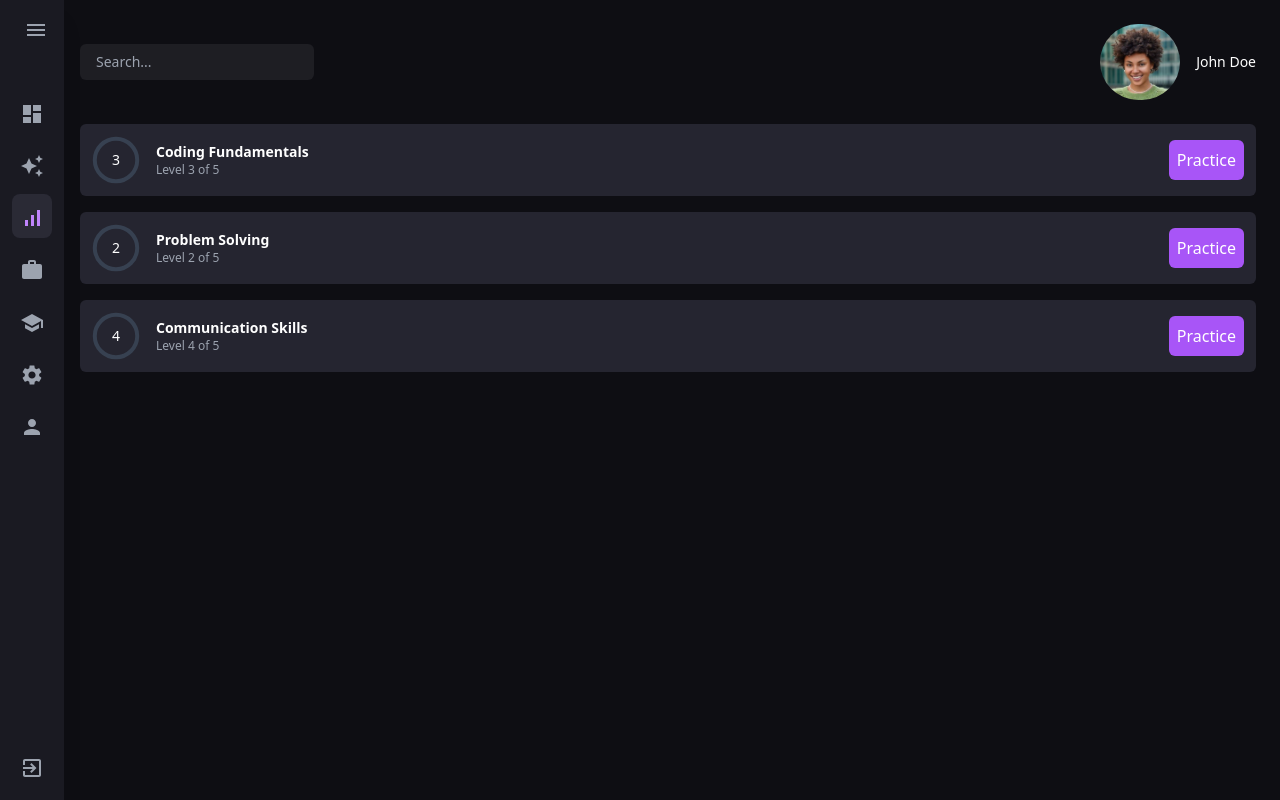
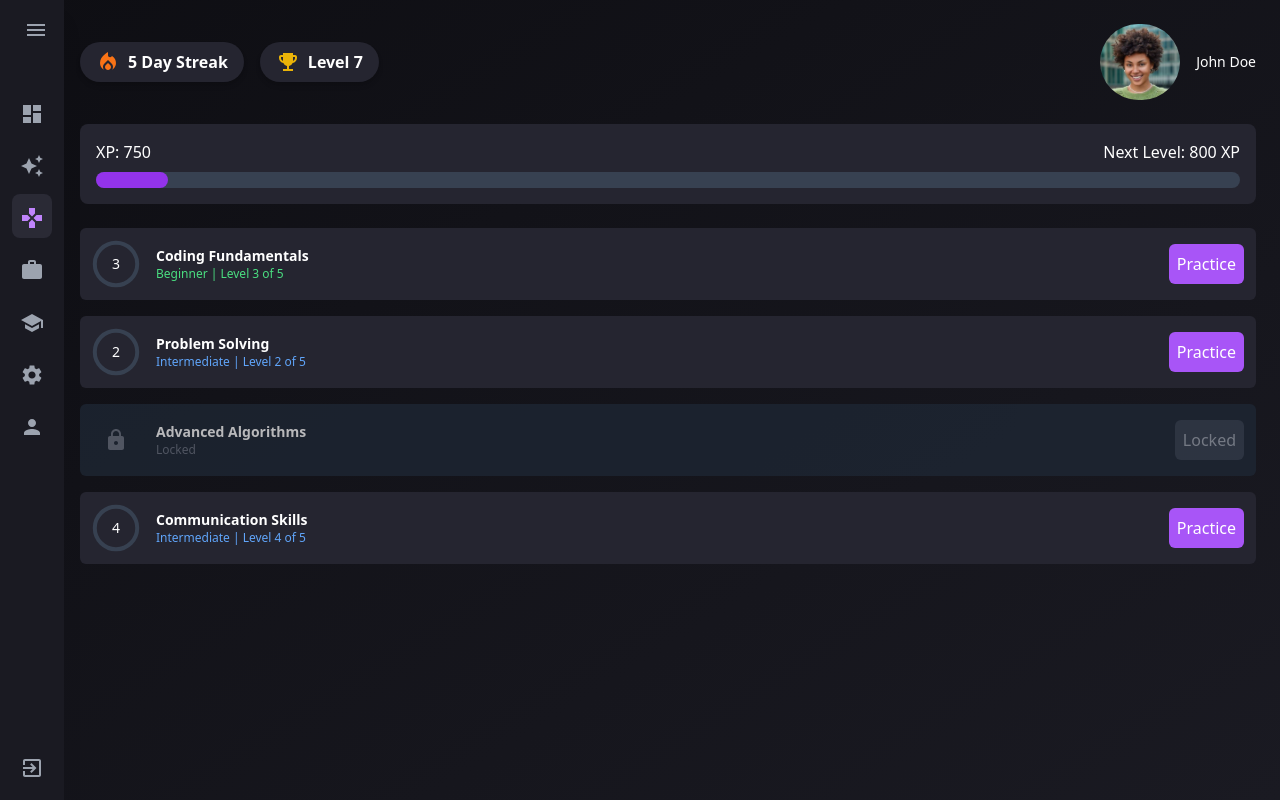
Before and after one commit to 4-DA/ready_to_connect_frontend, a Next.js app: page /SkillAssessment in a window 1280 px wide. Built offline with nearby package versions, Linux system fonts and the light colour scheme.

Commit message:
edits to game icon

```diff
--- a/components/Sidebar.tsx
+++ b/components/Sidebar.tsx
@@ -4,6 +4,7 @@ import Link from "next/link";
 import { usePathname } from "next/navigation";
 
 // ✅ Use direct imports for all icons
+import GamesIcon from "@mui/icons-material/Games";
 import DashboardIcon from "@mui/icons-material/Dashboard";
 import PersonIcon from "@mui/icons-material/Person";
 import WorkIcon from "@mui/icons-material/Work";
@@ -27,7 +28,7 @@ export default function Sidebar() {
     { icon: <DashboardIcon />, label: "Dashboard", href: "/" },
     { icon: <AutoAwesomeIcon />, label: "AI Mentor", href: "/AiMentor" },
     {
-      icon: <SignalCellularAltIcon />,
+      icon: <GamesIcon />,
       label: "Skills Assessment",
       href: "/SkillAssessment",
     },
--- a/components/SkillAssesment.tsx
+++ b/components/SkillAssesment.tsx
@@ -1,9 +1,15 @@
-'use client';
+"use client";
 
-import { useState } from 'react';
-import { Star as StarIcon, CheckCircle as CheckIcon } from '@mui/icons-material';
-import Image from 'next/image';
-import Sidebar from './Sidebar';
+import { useState } from "react";
+import {
+  Star as StarIcon,
+  CheckCircle as CheckIcon,
+  EmojiEvents as EmojiEventsIcon,
+  LocalFireDepartment as FireIcon,
+  Lock as LockIcon,
+} from "@mui/icons-material";
+import Image from "next/image";
+import Sidebar from "./Sidebar";
 
 // Define the type for a single skill
 interface Skill {
@@ -12,79 +18,152 @@ interface Skill {
   maxLevel: number;
   progress: number; // Percentage (0-100)
   completed: boolean;
+  difficulty: "Beginner" | "Intermediate" | "Advanced";
+  locked: boolean;
 }
 
 export default function SkillAssessments() {
+  const [userXP, setUserXP] = useState(750);
+  const [streak, setStreak] = useState(5);
   const [skills, setSkills] = useState<Skill[]>([
     {
-      name: 'Coding Fundamentals',
+      name: "Coding Fundamentals",
       level: 3,
       maxLevel: 5,
       progress: 60,
       completed: false,
+      difficulty: "Beginner",
+      locked: false,
     },
     {
-      name: 'Problem Solving',
+      name: "Problem Solving",
       level: 2,
       maxLevel: 5,
       progress: 85,
       completed: false,
+      difficulty: "Intermediate",
+      locked: false,
     },
     {
-      name: 'Communication Skills',
+      name: "Advanced Algorithms",
+      level: 1,
+      maxLevel: 5,
+      progress: 10,
+      completed: false,
+      difficulty: "Advanced",
+      locked: true,
+    },
+    {
+      name: "Communication Skills",
       level: 4,
       maxLevel: 5,
       progress: 20,
       completed: false,
+      difficulty: "Intermediate",
+      locked: false,
     },
   ]);
 
+  const getXPForLevel = (level: number) => {
+    return level * 100;
+  };
+
+  const getCurrentLevel = () => {
+    let level = 1;
+    while (userXP >= getXPForLevel(level)) {
+      level++;
+    }
+    return level - 1;
+  };
+
   const handleStartAssessment = (index: number) => {
+    if (skills[index].locked) return;
+
     const updatedSkills = [...skills];
-    updatedSkills[index].progress = Math.min(updatedSkills[index].progress + 20, 100);
-    if (updatedSkills[index].progress === 100 && updatedSkills[index].level < updatedSkills[index].maxLevel) {
-      updatedSkills[index].level += 1;
-      updatedSkills[index].progress = 0;
+    const skill = updatedSkills[index];
+
+    // Increase progress
+    skill.progress = Math.min(skill.progress + 20, 100);
+
+    // Level up logic
+    if (skill.progress === 100 && skill.level < skill.maxLevel) {
+      skill.level += 1;
+      skill.progress = 0;
+
+      // Award XP for completing a skill level
+      setUserXP((prevXP) => prevXP + 50);
     }
+
     setSkills(updatedSkills);
   };
 
   return (
-    <div className="flex min-h-screen bg-[#0e0e13] text-white">
-     <Sidebar/>
+    <div className="flex min-h-screen bg-gradient-to-br from-[#0e0e13] to-[#1a1a22] text-white">
+      <Sidebar />
 
       <div className="flex-1 p-6 pl-20">
+        {/* Header with User Info and Gamification Stats */}
         <header className="flex justify-between items-center mb-6">
-    {/* Search input field */}
-    <input
-      type="text"
-      placeholder="Search..."
-      className="px-4 py-2 bg-[#1e1e23] rounded-md text-sm text-white focus:outline-none"
-    />
+          <div className="flex items-center space-x-4">
+            <div className="flex items-center bg-[#252530] rounded-full px-4 py-2 shadow-md">
+              <FireIcon className="mr-2 text-orange-500" />
+              <span className="font-semibold">{streak} Day Streak</span>
+            </div>
+            <div className="flex items-center bg-[#252530] rounded-full px-4 py-2 shadow-md">
+              <EmojiEventsIcon className="mr-2 text-yellow-500" />
+              <span className="font-semibold">Level {getCurrentLevel()}</span>
+            </div>
+          </div>
+
           <div className="flex items-center gap-4">
-      {/* Circular image next to John Doe */}
-
             <Image
               src="/Jane-doe.png"
               alt="profile"
               height={80}
-      width ={80}
+              width={80}
               className="rounded-full"
             />
             <div className="text-sm">John Doe</div>
           </div>
         </header>
 
+        {/* XP Progress Bar */}
+        <div className="bg-[#252530] rounded-lg p-4 mb-6">
+          <div className="flex justify-between mb-2">
+            <span>XP: {userXP}</span>
+            <span>Next Level: {getXPForLevel(getCurrentLevel() + 1)} XP</span>
+          </div>
+          <div className="w-full bg-gray-700 rounded-full h-4">
+            <div
+              className="bg-purple-600 h-4 rounded-full"
+              style={{
+                width: `${
+                  ((userXP % 100) / getXPForLevel(getCurrentLevel() + 1)) * 100
+                }%`,
+              }}
+            ></div>
+          </div>
+        </div>
 
         {/* Skills List */}
         <div className="space-y-4">
           {skills.map((skill: Skill, index: number) => (
             <div
               key={index}
-            className="flex items-center gap-4 p-3 bg-[#252530] rounded-md hover:bg-[#2a2a35] transition-colors"
+              className={`flex items-center gap-4 p-3 rounded-md transition-colors ${
+                skill.locked
+                  ? "bg-gray-800 opacity-70 cursor-not-allowed"
+                  : "bg-[#252530] hover:bg-[#2a2a35]"
+              }`}
             >
-            {/* Progress Circle */}
+              {/* Progress Circle or Lock Icon */}
               <div className="relative w-12 h-12">
+                {skill.locked ? (
+                  <div className="w-full h-full flex items-center justify-center">
+                    <LockIcon className="text-gray-500" />
+                  </div>
+                ) : (
+                  <>
                     <svg className="w-full h-full" viewBox="0 0 36 36">
                       <path
                         className="text-gray-700"
@@ -104,39 +183,56 @@ export default function SkillAssessments() {
                     <div className="absolute inset-0 flex items-center justify-center">
                       <span className="text-sm text-white">{skill.level}</span>
                     </div>
+                  </>
+                )}
               </div>
 
               {/* Skill Info */}
               <div className="flex-1">
                 <p className="text-sm font-semibold">{skill.name}</p>
-              <p className="text-xs text-gray-400">
-                Level {skill.level} of {skill.maxLevel}
+                <p
+                  className={`text-xs ${
+                    skill.locked
+                      ? "text-gray-500"
+                      : skill.difficulty === "Beginner"
+                      ? "text-green-400"
+                      : skill.difficulty === "Intermediate"
+                      ? "text-blue-400"
+                      : "text-red-400"
+                  }`}
+                >
+                  {skill.locked
+                    ? "Locked"
+                    : `${skill.difficulty} | Level ${skill.level} of ${skill.maxLevel}`}
                 </p>
               </div>
 
               {/* Action Button */}
               <button
                 onClick={() => handleStartAssessment(index)}
+                disabled={skill.locked}
                 className={`p-2 rounded-md flex items-center gap-1 ${
-                skill.progress === 100
-                  ? 'bg-green-500 text-white'
-                  : 'bg-purple-500 text-white hover:bg-purple-600'
+                  skill.locked
+                    ? "bg-gray-700 text-gray-400 cursor-not-allowed"
+                    : skill.progress === 100
+                    ? "bg-green-500 text-white"
+                    : "bg-purple-500 text-white hover:bg-purple-600"
                 } transition-colors`}
               >
-              {skill.progress === 100 ? (
+                {skill.locked ? (
+                  "Locked"
+                ) : skill.progress === 100 ? (
                   <>
                     <CheckIcon className="w-4 h-4" /> Completed
                   </>
                 ) : (
-                'Practice'
+                  "Practice"
                 )}
               </button>
             </div>
           ))}
         </div>
       </div>
-
     </div>
-
   );
 }
```
Lines whose indentation alone changed are shown as unchanged.
